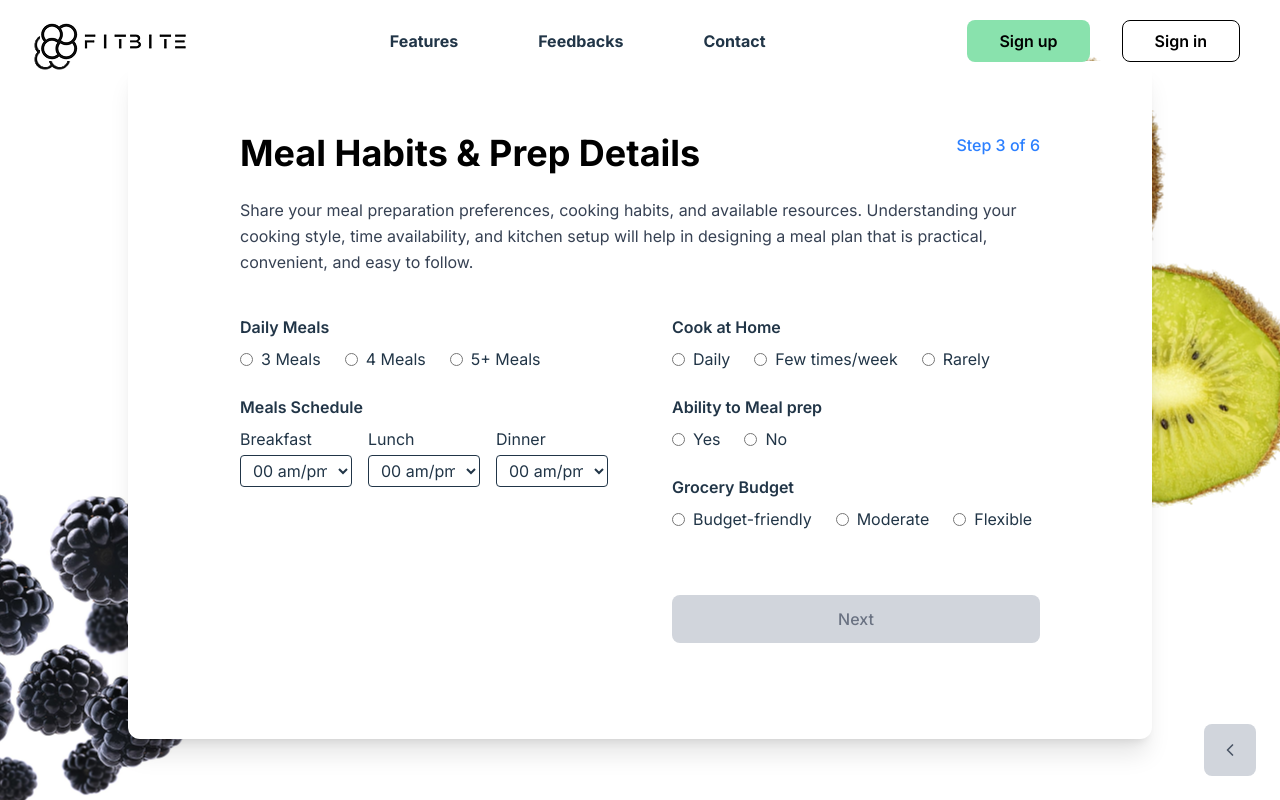
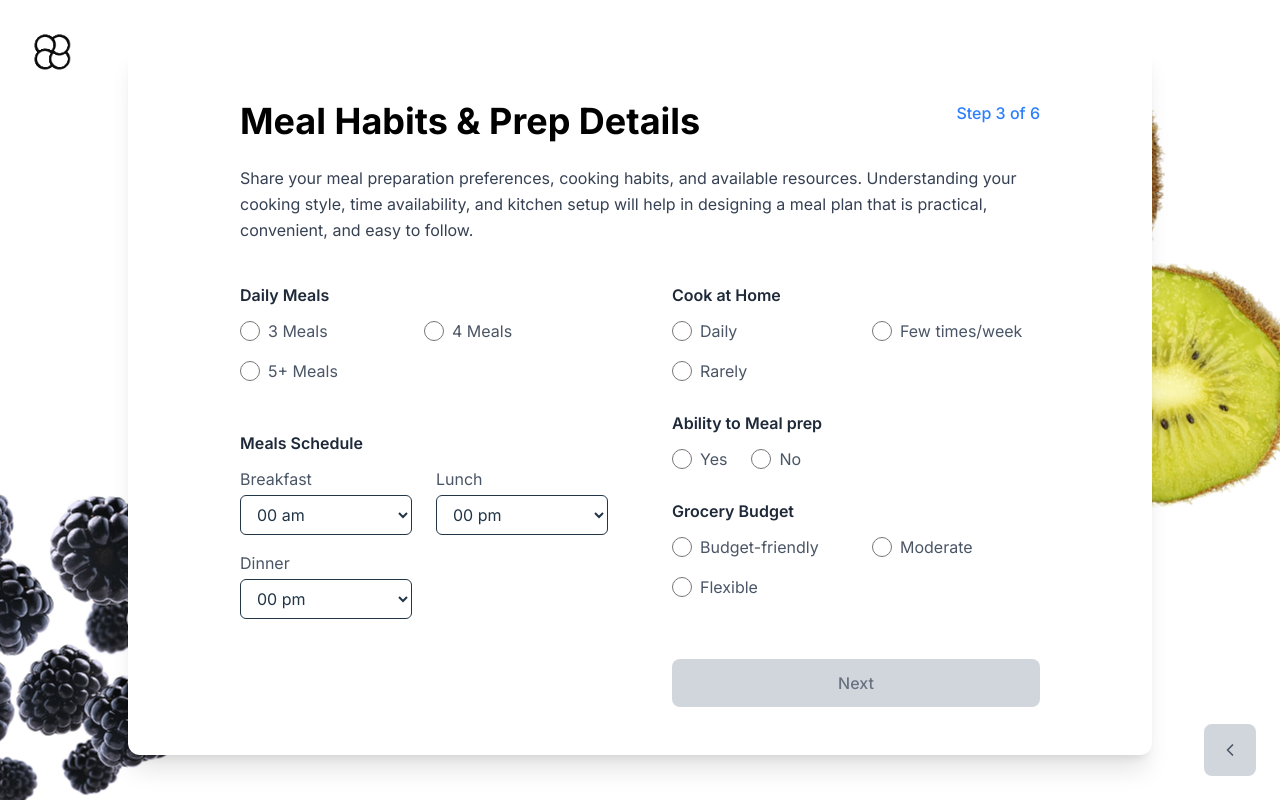
Before and after one commit to sandeepaMallawarachchi/fitbite, a React (Vite) app in the folder client/: page /SignUpStep3 in a window 1280 px wide. Built offline with nearby package versions, Linux system fonts and the light colour scheme.

Commit message:
meal habit complete

```diff
--- a/client/src/App.tsx
+++ b/client/src/App.tsx
@@ -10,7 +10,7 @@ import { useAuth } from './context/AuthContext';
 
 function AppContent() {
   const location = useLocation();
-  const hideHeaderFooter = location.pathname === "/SignIn" || location.pathname === "/SignUp" || location.pathname === "/YourTDEE" || location.pathname === "/SignUpStep1" || location.pathname === "/HowtoCalcTDEE" || location.pathname === "/SignUpStep2";
+  const hideHeaderFooter = location.pathname === "/SignIn" || location.pathname === "/SignUp" || location.pathname === "/YourTDEE" || location.pathname === "/SignUpStep1" || location.pathname === "/HowtoCalcTDEE" || location.pathname === "/SignUpStep2" || location.pathname === "/SignUpStep3";
 
   const { shouldRedirect, clearRedirect } = useAuth();
   const navigate = useNavigate();
--- a/client/src/components/MealHabits.tsx
+++ b/client/src/components/MealHabits.tsx
@@ -44,8 +44,8 @@ function MealHabit() {
     .flat();
 
   return (
-    <div className="w-full bg-white px-6 md:px-10 py-12">
-      <div className="max-w-6xl mx-auto">
+    <div className="w-full bg-white px-6 md:px-10 pt-8">
+      <div className="max-w-12xl mx-auto">
         {/* Header */}
         <div className="flex flex-col md:flex-row justify-between items-center md:items-start mb-6 gap-2">
           <h1 className="text-3xl md:text-4xl font-bold text-black">
@@ -55,7 +55,7 @@ function MealHabit() {
         </div>
 
         {/* Description */}
-        <p className="text-gray-700 mb-10 leading-relaxed max-w-4xl">
+        <p className="text-gray-700 mb-10 leading-relaxed max-w-12xl">
           Share your meal preparation preferences, cooking habits, and available
           resources. Understanding your cooking style, time availability, and
           kitchen setup will help in designing a meal plan that is practical,
@@ -64,22 +64,29 @@ function MealHabit() {
 
         {/* Form */}
         <form onSubmit={handleSubmit}>
-          <div className="grid grid-cols-1 lg:grid-cols-2 gap-16">
+          <div className="grid grid-cols-1 lg:grid-cols-2 gap-x-16">
             {/* Left Column */}
-            <div className="space-y-6">
+            <div className="space-y-12">
               {/* Daily Meals */}
               <div>
-                <label className="block font-semibold mb-2">Daily Meals</label>
-                <div className="flex gap-6 flex-wrap">
-                  {["3 Meals", "4 Meals", "5+ Meals"].map((opt) => (
-                    <label key={opt} className="flex items-center gap-2">
+                <label className="block text-md font-semibold text-gray-800 mb-3">
+                  Daily Meals
+                </label>
+                <div className="grid grid-cols-2 gap-y-4 gap-x-0">
+                  {["3 Meals", "4 Meals", "5+ Meals"].map((opt, index) => (
+                    <label
+                      key={opt}
+                      className="flex items-center gap-2 text-gray-600"
+                    >
                       <input
                         type="radio"
+                        name="dailyMeals"
                         value={opt}
                         checked={dailyMeals === opt}
                         onChange={() => setDailyMeals(opt)}
+                        className="w-5 h-5 accent-green-300"
                       />
-                      {opt}
+                      <span className="text-md">{opt}</span>
                     </label>
                   ))}
                 </div>
@@ -87,22 +94,22 @@ function MealHabit() {
 
               {/* Meals Schedule */}
               <div>
-                <label className="block font-semibold mb-2">
+                <label className="block text-md font-semibold text-gray-800 mb-3">
                   Meals Schedule
                 </label>
-                <div className="grid grid-cols-1 sm:grid-cols-3 gap-4">
-                  {["breakfast", "lunch", "dinner"].map((meal) => (
-                    <div key={meal}>
-                      <label className="block capitalize mb-1">
-                        {meal}
+                <div className="grid grid-cols-2 gap-x-6 gap-y-4">
+                  {/* Breakfast */}
+                  <div>
+                    <label className="block text-md text-gray-600 mb-1">
+                      Breakfast
                     </label>
                     <select
-                        name={meal}
-                        value={schedule[meal as keyof typeof schedule]}
+                      name="breakfast"
+                      value={schedule.breakfast}
                       onChange={handleTimeChange}
-                        className="border rounded px-2 py-1 w-full"
+                      className="border rounded-md px-3 py-2 w-full text-md"
                     >
-                        <option value="">00 am/pm</option>
+                      <option value="">00 am</option>
                       {timeOptions.map((time) => (
                         <option key={time} value={time}>
                           {time}
@@ -110,28 +117,72 @@ function MealHabit() {
                       ))}
                     </select>
                   </div>
+
+                  {/* Lunch */}
+                  <div>
+                    <label className="block text-md text-gray-600 mb-1">
+                      Lunch
+                    </label>
+                    <select
+                      name="lunch"
+                      value={schedule.lunch}
+                      onChange={handleTimeChange}
+                      className="border rounded-md px-3 py-2 w-full text-md"
+                    >
+                      <option value="">00 pm</option>
+                      {timeOptions.map((time) => (
+                        <option key={time} value={time}>
+                          {time}
+                        </option>
                       ))}
+                    </select>
+                  </div>
+
+                  {/* Dinner (goes to 2nd row left) */}
+                  <div>
+                    <label className="block text-md text-gray-600 mb-1">
+                      Dinner
+                    </label>
+                    <select
+                      name="dinner"
+                      value={schedule.dinner}
+                      onChange={handleTimeChange}
+                      className="border rounded-md px-3 py-2 w-full text-md"
+                    >
+                      <option value="">00 pm</option>
+                      {timeOptions.map((time) => (
+                        <option key={time} value={time}>
+                          {time}
+                        </option>
+                      ))}
+                    </select>
+                  </div>
                 </div>
               </div>
             </div>
 
             {/* Right Column */}
-            <div className="space-y-6">
+            <div className="space-y-7">
               {/* Cook at Home */}
               <div>
-                <label className="block font-semibold mb-2">
+                <label className="block text-md font-semibold text-gray-800 mb-3">
                   Cook at Home
                 </label>
-                <div className="flex gap-6 flex-wrap">
-                  {["Daily", "Few times/week", "Rarely"].map((opt) => (
-                    <label key={opt} className="flex items-center gap-2">
+                <div className="grid grid-cols-2 gap-x-8 gap-y-4">
+                  {["Daily", "Few times/week", "Rarely"].map((opt, idx) => (
+                    <label
+                      key={opt}
+                      className="flex items-center gap-2 text-gray-600"
+                    >
                       <input
                         type="radio"
+                        name="cookAtHome"
                         value={opt}
                         checked={cookAtHome === opt}
                         onChange={() => setCookAtHome(opt)}
+                        className="w-5 h-5 accent-green-300"
                       />
-                      {opt}
+                      <span className="text-md">{opt}</span>
                     </label>
                   ))}
                 </div>
@@ -139,17 +190,21 @@ function MealHabit() {
 
               {/* Ability to Meal Prep */}
               <div>
-                <label className="block font-semibold mb-2">
+                <label className="block  font-semibold text-gray-800 mb-3">
                   Ability to Meal prep
                 </label>
                 <div className="flex gap-6">
                   {["Yes", "No"].map((opt) => (
-                    <label key={opt} className="flex items-center gap-2">
+                    <label
+                      key={opt}
+                      className="flex items-center text-gray-600 gap-2"
+                    >
                       <input
                         type="radio"
                         value={opt}
                         checked={canMealPrep === opt}
                         onChange={() => setCanMealPrep(opt)}
+                        className="w-5 h-5 accent-green-300"
                       />
                       {opt}
                     </label>
@@ -159,26 +214,31 @@ function MealHabit() {
 
               {/* Grocery Budget */}
               <div>
-                <label className="block font-semibold mb-2">
+                <label className="block text-md font-semibold text-gray-800 mb-3">
                   Grocery Budget
                 </label>
-                <div className="flex gap-6 flex-wrap">
+                <div className="grid grid-cols-2 gap-x-8 gap-y-4">
                   {["Budget-friendly", "Moderate", "Flexible"].map((opt) => (
-                    <label key={opt} className="flex items-center gap-2">
+                    <label
+                      key={opt}
+                      className="flex items-center gap-2 text-gray-600"
+                    >
                       <input
                         type="radio"
+                        name="budget"
                         value={opt}
                         checked={budget === opt}
                         onChange={() => setBudget(opt)}
+                        className="w-5 h-5 accent-green-300"
                       />
-                      {opt}
+                      <span className="text-md">{opt}</span>
                     </label>
                   ))}
                 </div>
               </div>
 
               {/* Next Button */}
-              <div className="pt-10">
+              <div className="pt-8">
                 <button
                   type="submit"
                   disabled={!isFormValid}
```
Lines whose indentation alone changed are shown as unchanged.
